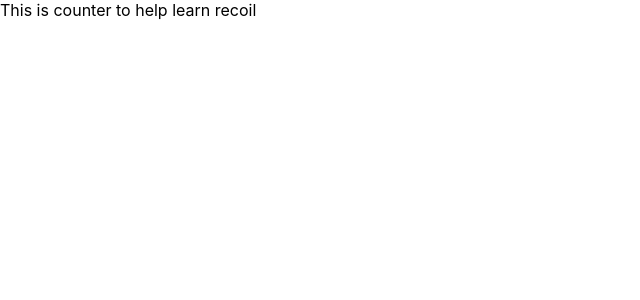
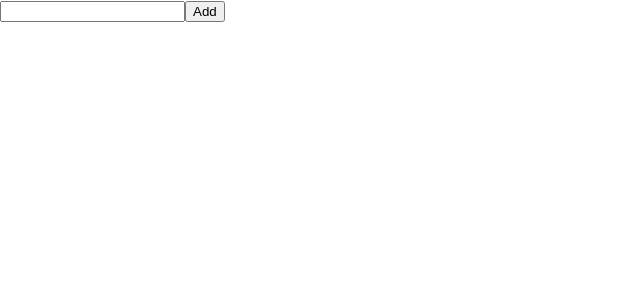
Before and after one commit to manvigautam09/recoil-research, a React (Create React App) app: page / in a window 1280 px wide. Shown: the top 300 px of the page, without its empty margins (0-640 px from the left). Built offline with nearby package versions, Linux system fonts and the light colour scheme.

Commit message:
basic todo

```diff
--- a/src/App.js
+++ b/src/App.js
@@ -1,8 +1,13 @@
 import React from "react";
-import Counter from "./components/Counter";
+import { RecoilRoot } from "recoil";
+import TodoList from "./components/TodoList";
 
 function App() {
-  return <Counter />;
+  return (
+    <RecoilRoot>
+      <TodoList />
+    </RecoilRoot>
+  );
 }
 
 export default App;
--- /dev/null
+++ b/src/RecoilState/index.js
@@ -0,0 +1,6 @@
+import { atom } from "recoil";
+
+export const todoListState = atom({
+  key: "todoListState",
+  default: [],
+});
--- a/src/components/Counter/index.js
+++ /dev/null
@@ -1,6 +0,0 @@
-import React from "react";
-
-const Counter = () => {
-  return <div>This is counter to help learn recoil</div>;
-};
-export default Counter;
--- /dev/null
+++ b/src/components/TodoItem/index.js
@@ -0,0 +1,53 @@
+import React from "react";
+import { useRecoilState } from "recoil";
+import { todoListState } from "../../RecoilState";
+
+const TodoItem = ({ item }) => {
+  const [todoList, setTodoList] = useRecoilState(todoListState);
+  const index = todoList.findIndex((listItem) => listItem === item);
+
+  const editItemText = ({ target: { value } }) => {
+    const newList = replaceItemAtIndex(todoList, index, {
+      ...item,
+      text: value,
+    });
+
+    setTodoList(newList);
+  };
+
+  const toggleItemCompletion = () => {
+    const newList = replaceItemAtIndex(todoList, index, {
+      ...item,
+      isComplete: !item.isComplete,
+    });
+
+    setTodoList(newList);
+  };
+
+  const deleteItem = () => {
+    const newList = removeItemAtIndex(todoList, index);
+
+    setTodoList(newList);
+  };
+
+  return (
+    <div>
+      <input type="text" value={item.text} onChange={editItemText} />
+      <input
+        type="checkbox"
+        checked={item.isComplete}
+        onChange={toggleItemCompletion}
+      />
+      <button onClick={deleteItem}>X</button>
+    </div>
+  );
+};
+
+function replaceItemAtIndex(arr, index, newValue) {
+  return [...arr.slice(0, index), newValue, ...arr.slice(index + 1)];
+}
+
+function removeItemAtIndex(arr, index) {
+  return [...arr.slice(0, index), ...arr.slice(index + 1)];
+}
+export default TodoItem;
--- /dev/null
+++ b/src/components/TodoItemCreator/index.js
@@ -0,0 +1,38 @@
+import React, { useState } from "react";
+import { useSetRecoilState } from "recoil";
+import { todoListState } from "../../RecoilState";
+
+const TodoItemCreator = () => {
+  const [inputValue, setInputValue] = useState("");
+  const setTodoList = useSetRecoilState(todoListState);
+
+  const addItem = () => {
+    setTodoList((oldTodoList) => [
+      ...oldTodoList,
+      {
+        id: getId(),
+        text: inputValue,
+        isComplete: false,
+      },
+    ]);
+    setInputValue("");
+  };
+
+  const onChange = ({ target: { value } }) => {
+    setInputValue(value);
+  };
+
+  return (
+    <div>
+      <input type="text" value={inputValue} onChange={onChange} />
+      <button onClick={addItem}>Add</button>
+    </div>
+  );
+};
+
+// utility for creating unique Id
+let id = 0;
+function getId() {
+  return id++;
+}
+export default TodoItemCreator;
--- /dev/null
+++ b/src/components/TodoList/index.js
@@ -0,0 +1,23 @@
+import React from "react";
+import { useRecoilValue } from "recoil";
+
+import TodoItem from "../TodoItem";
+import TodoItemCreator from "../TodoItemCreator";
+import { todoListState } from "../../RecoilState";
+
+const TodoList = () => {
+  const todoList = useRecoilValue(todoListState);
+
+  return (
+    <>
+      {/* <TodoListStats /> */}
+      {/* <TodoListFilters /> */}
+      <TodoItemCreator />
+      {todoList.map((todoItem) => (
+        <TodoItem key={todoItem.id} item={todoItem} />
+      ))}
+    </>
+  );
+};
+
+export default TodoList;
```
